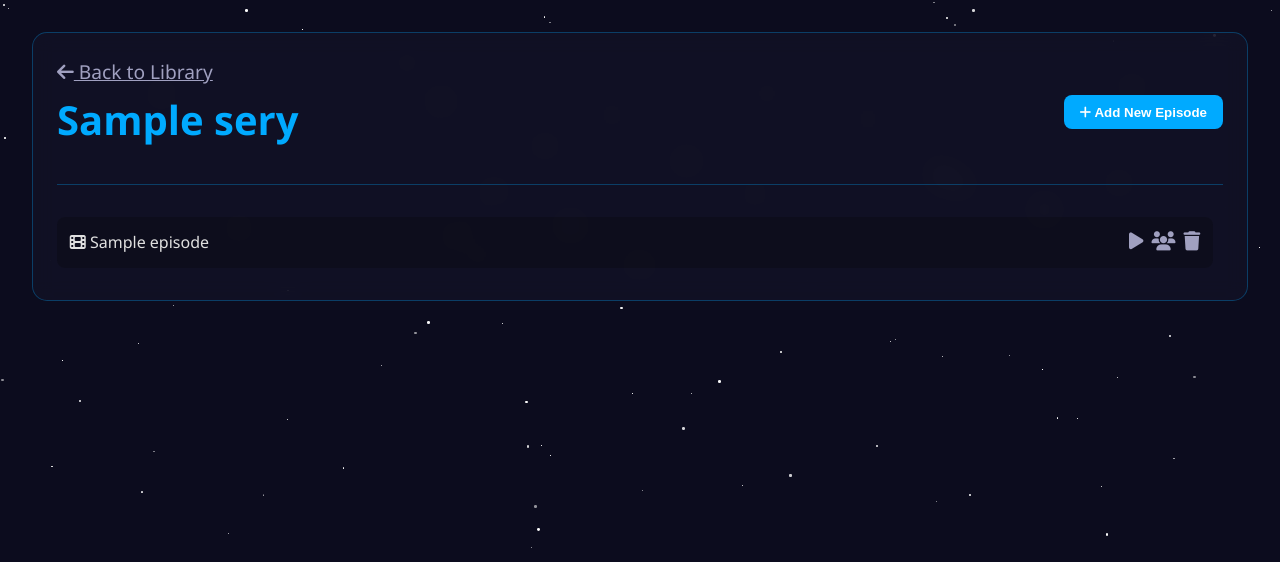
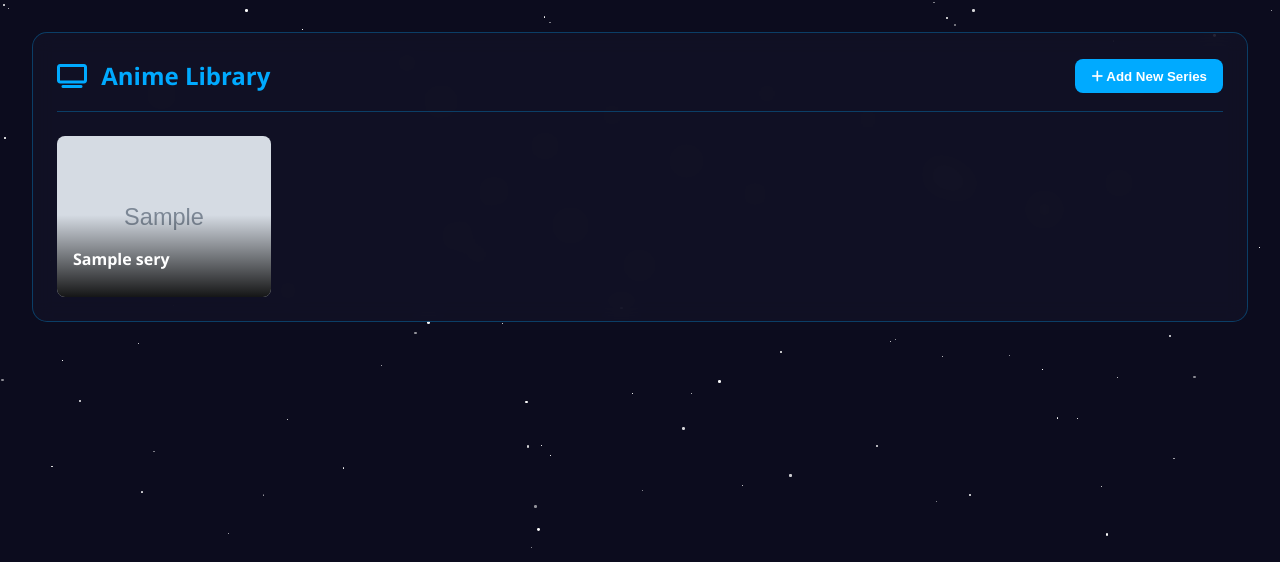
Before and after one commit to 1cbs/1cbs-app, a Flask app: template templates/anime.html in a window 1280 px wide. Shown: the part 129-691 px from the top of the page. Run offline with Flask 3, Linux system fonts and the light colour scheme; the visitor is signed in with stand-in values (Sample User, id 1); tables that the repository leaves empty hold one stand-in row (Sample ...); the template is opened without the code that fills it: most values are stand-ins (such as "Sample title", 1, 10 or a date in 2020).

Commit message:
Update anime.html

```diff
--- a/templates/anime.html
+++ b/templates/anime.html
@@ -1,73 +1,122 @@
 {% extends "base.html" %}
 
-{% block title %}{{ series.title }}{% endblock %}
+{% block title %}Anime Library{% endblock %}
 
 {% block content %}
 <style>
-    .series-header {
-        margin-bottom: 2rem;
+    /* Styles for the Netflix/Crunchyroll UI */
+    .anime-grid {
+        display: grid;
+        grid-template-columns: repeat(auto-fill, minmax(180px, 1fr));
+        gap: 1.5rem;
     }
-    .series-header h2 {
-        font-size: 2.5rem;
-        margin-bottom: 1rem;
+    .anime-poster {
+        position: relative;
+        border-radius: 8px;
+        overflow: hidden;
+        transition: transform 0.3s ease, box-shadow 0.3s ease;
+        background-color: #202030;
+        text-decoration: none; /* Remove underline from links */
+        color: white; /* Ensure text is visible */
+    }
+    .anime-poster:hover {
+        transform: scale(1.05);
+        box-shadow: 0 8px 25px rgba(0, 170, 255, 0.5);
+    }
+    .anime-poster img {
+        width: 100%;
+        height: 100%;
+        object-fit: cover;
+        display: block;
+    }
+    .poster-overlay {
+        position: absolute;
+        bottom: 0;
+        left: 0;
+        right: 0;
+        background: linear-gradient(to top, rgba(0,0,0,0.9) 0%, rgba(0,0,0,0) 100%);
+        padding: 2rem 1rem 1rem 1rem;
+        display: flex;
+        flex-direction: column;
+        justify-content: flex-end;
+    }
+    .poster-title {
+        color: white;
+        font-weight: bold;
+        margin-bottom: 0.5rem;
+    }
+    .poster-actions {
+        position: absolute;
+        top: 10px;
+        right: 10px;
+        opacity: 0;
+        transition: opacity 0.3s ease;
+    }
+    .anime-poster:hover .poster-actions {
+        opacity: 1;
+    }
+    .poster-actions .btn-icon {
+        background: rgba(40, 40, 50, 0.8);
+        color: white;
+        border-radius: 50%;
+        width: 40px;
+        height: 40px;
+        display: flex;
+        align-items: center;
+        justify-content: center;
+        font-size: 1rem;
+    }
+    .poster-actions .btn-icon:hover {
+        background: var(--danger-color);
     }
 </style>
 
-<section class="card glass-effect" id="anime-details">
-    <div class="card-header series-header">
-        <div>
-            <a href="{{ url_for('anime') }}" class="btn-icon" style="margin-bottom: 1rem;"><i class="fas fa-arrow-left"></i> Back to Library</a>
-            <h2>{{ series.title }}</h2>
-        </div>
+<section class="card glass-effect" id="anime">
+    <div class="card-header">
+        <h2><i class="fas fa-tv"></i> Anime Library</h2>
         {% if session.get('is_master') %}
-        <button class="btn-primary" onclick="openModal('addEpisodeModal')"><i class="fas fa-plus"></i> Add New Episode</button>
+        <button class="btn-primary" onclick="openModal('addSeriesModal')"><i class="fas fa-plus"></i> Add New Series</button>
         {% endif %}
     </div>
     <div class="card-content">
-        <ul class="item-list">
-            {% for episode in episodes %}
-            <li>
-                <span class="item-name"><i class="fas fa-film"></i> {{ episode.title }}</span>
-                <div class="item-actions">
-                    <button class="btn-icon" onclick="openModal('videoPlayerModal', '{{ episode.url }}')"><i class="fas fa-play"></i></button>
-
-                    {% if 'user_id' in session %}
-                    <form action="{{ url_for('create_watch_party') }}" method="POST" style="display: inline;">
-                        <input type="hidden" name="video_selection" value="anime-{{ episode.id }}">
-                        <button type="submit" class="btn-icon" title="Start a Watch Party"><i class="fas fa-users"></i></button>
-                    </form>
-                    {% endif %}
-
-                    {% if session.get('is_master') %}
-                    <form action="{{ url_for('delete_anime_episode', id=episode.id) }}" method="POST" style="display: inline;">
+        <div class="anime-grid">
+            {% for series in series_list %}
+            <a href="{{ url_for('anime_series_details', series_id=series.id) }}" class="anime-poster">
+                <img src="{{ series.image_url or 'https://placehold.co/400x600/0c0c1e/e0e0e0?text=' ~ series.title|replace(' ', '+') }}" alt="{{ series.title }} Poster" onerror="this.onerror=null;this.src='https://placehold.co/400x600/0c0c1e/e0e0e0?text=Image+Not+Found';" referrerpolicy="no-referrer">
+                <div class="poster-overlay">
+                    <h4 class="poster-title">{{ series.title }}</h4>
+                </div>
+                {% if session.get('is_master') %}
+                <div class="poster-actions">
+                    <form action="{{ url_for('delete_anime_series', id=series.id) }}" method="POST" onclick="return confirm('Are you sure you want to delete this entire series and all its episodes?'); event.stopPropagation();">
                         <button type="submit" class="btn-icon btn-delete"><i class="fas fa-trash"></i></button>
                     </form>
-                    {% endif %}
                 </div>
-            </li>
+                {% endif %}
+            </a>
             {% else %}
-            <li>No episodes added to this series yet.</li>
+            <p>No anime series added yet.</p>
             {% endfor %}
-        </ul>
+        </div>
     </div>
 </section>
 
-<!-- Add Episode Modal (Master Only) -->
+<!-- Add Series Modal (Master Only) -->
 {% if session.get('is_master') %}
-<div id="addEpisodeModal" class="modal">
+<div id="addSeriesModal" class="modal">
     <div class="modal-content glass-effect">
-        <span class="close-btn" onclick="closeModal('addEpisodeModal')">&times;</span>
-        <h2>Add Episode to "{{ series.title }}"</h2>
-        <form action="{{ url_for('add_anime_episode', series_id=series.id) }}" method="POST">
+        <span class="close-btn" onclick="closeModal('addSeriesModal')">&times;</span>
+        <h2>Add New Anime Series</h2>
+        <form action="{{ url_for('add_anime_series') }}" method="POST">
             <div class="form-group">
-                <label for="episode-title">Episode Title (e.g., Episode 1, The Journey Begins)</label>
-                <input type="text" id="episode-title" name="title" required>
+                <label for="series-title">Series Title (e.g., One Piece)</label>
+                <input type="text" id="series-title" name="title" required>
             </div>
             <div class="form-group">
-                <label for="episode-url">Direct Video URL</label>
-                <input type="url" id="episode-url" name="url" placeholder="https://f005.backblazeb2.com/..." required>
+                <label for="series-image-url">Poster Image URL</label>
+                <input type="url" id="series-image-url" name="image_url" placeholder="https://.../poster.jpg">
             </div>
-            <button type="submit" class="btn-primary">Save Episode</button>
+            <button type="submit" class="btn-primary">Save Series</button>
         </form>
     </div>
 </div>
```
